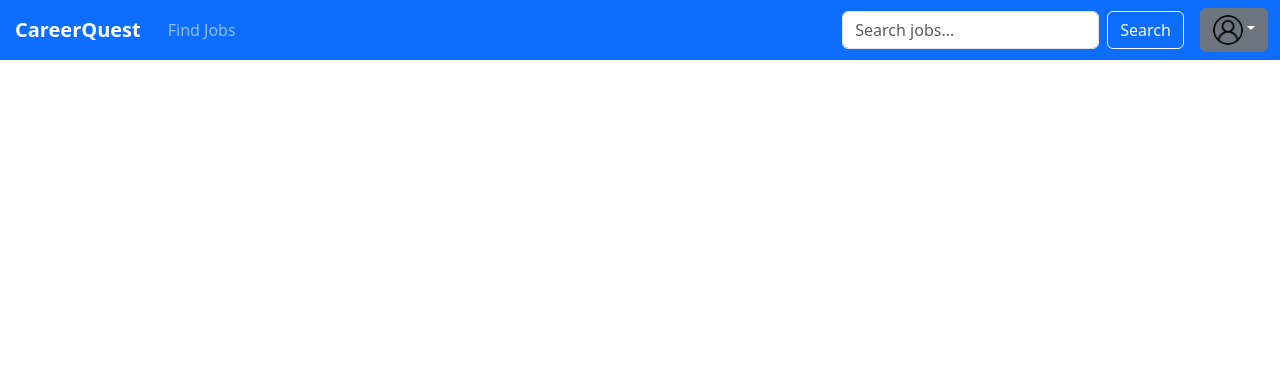
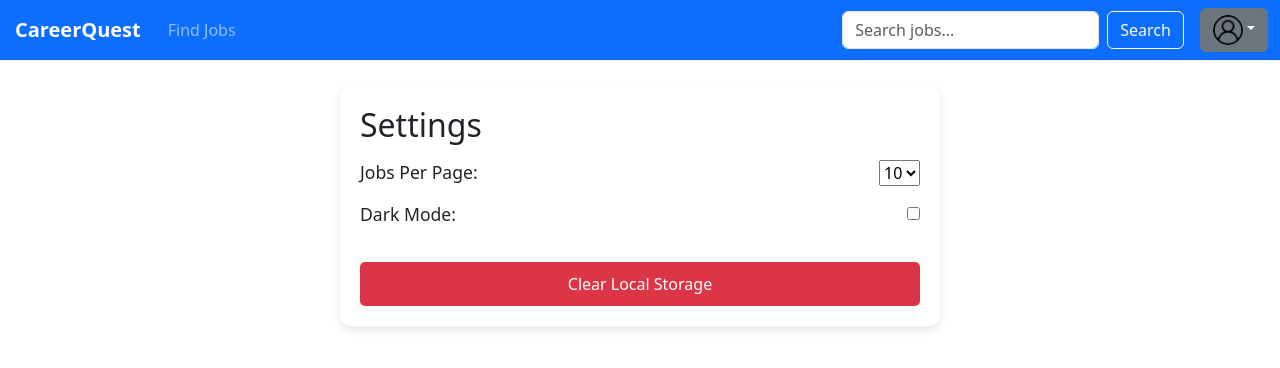
Before and after one commit to henryswain/informatics-capstone-project, a Vue app: page /Settings in a window 1280 px wide. Shown: the top 368 px of the page. Built offline with nearby package versions, Linux system fonts and the light colour scheme.

Commit message:
Added local settings and saved jobs functionality

```diff
--- a/src/App.vue
+++ b/src/App.vue
@@ -42,7 +42,7 @@
           <ul class="dropdown-menu dropdown-menu-end">
             <li><router-link class="dropdown-item" to="/profile">Profile</router-link></li>
             <li><router-link class="dropdown-item" to="/savedJobs">Saved Jobs</router-link></li>
-            <li><router-link class="dropdown-item" to="/settings">Settings</router-link></li>
+            <li><router-link class="dropdown-item" to="/Settings">Settings</router-link></li>
             <li><hr class="dropdown-divider" /></li>
             <li><router-link class="dropdown-item" to="/login">Login</router-link></li>
             <li><router-link class="dropdown-item" to="/register">Register</router-link></li>
--- a/src/pages/FindJobs.vue
+++ b/src/pages/FindJobs.vue
@@ -1,86 +1,129 @@
 <template>
   <div class="find-jobs-page">
-    <div v-for="item of items">
-      <div class="card mb-3"><h5 class="card-header">{{ item["Civil Service Title"] }}</h5>
+    <div v-for="item of paginatedItems" :key="item['Job ID']">
+      <div class="card mb-3">
+        <h5 class="card-header">{{ item["Civil Service Title"] }}</h5>
         <div class="card-body">
           <div v-if='item["Salary Frequency"] == "Hourly" && item["Full-Time/Part-Time indicator"] == "F"'>
-            <p class="card-text">{{item["Salary Range From"]}} - {{item["Salary Range From"]}}/hr &#8226 Full-time</p>
+            <p class="card-text">{{ item["Salary Range From"] }} - {{ item["Salary Range From"] }}/hr • Full-time</p>
           </div>
           <div v-else-if='item["Salary Frequency"] == "Hourly" && item["Full-Time/Part-Time indicator"] == "P"'>
-            <p class="card-text">{{item["Salary Range From"]}} - {{item["Salary Range From"]}}/hr &#8226 Part-time</p>
+            <p class="card-text">{{ item["Salary Range From"] }} - {{ item["Salary Range From"] }}/hr • Part-time</p>
           </div>
           <div v-else-if='item["Salary Frequency"] == "Annual" && item["Full-Time/Part-Time indicator"] == "F"'>
-            <p class="card-text">{{item["Salary Range From"]}} - {{item["Salary Range From"]}}/yr &#8226 Full-time</p>
+            <p class="card-text">{{ item["Salary Range From"] }} - {{ item["Salary Range From"] }}/yr • Full-time</p>
           </div>
           <div v-else-if='item["Salary Frequency"] == "Annual" && item["Full-Time/Part-Time indicator"] == "P"'>
-            <p class="card-text">{{item["Salary Range From"]}} - {{item["Salary Range From"]}}/yr &#8226 Part-time</p>
+            <p class="card-text">{{ item["Salary Range From"] }} - {{ item["Salary Range From"] }}/yr • Part-time</p>
           </div>
-          <p class="card-text">Location: {{item["Work Location"]}}</p>
+          <p class="card-text">Location: {{ item["Work Location"] }}</p>
+
+          <!-- Action Buttons -->
+          <div class="btn-group">
             <button type="button" class="btn btn-primary" data-bs-toggle="modal" :id='`button_${item["Job ID"]}`' :data-bs-target='`#modal_${item["Job ID"]}`'>
               Learn More
             </button>
+            <button type="button" class="btn btn-success ms-2" @click="saveJob(item)">
+              {{ isJobSaved(item["Job ID"]) ? "Saved" : "Save Job" }}
+            </button>
+          </div>
 
           <!-- Modal -->
           <div class="modal fade" :id='`modal_${item["Job ID"]}`' tabindex="-1" aria-labelledby="more information" aria-hidden="true">
             <div class="modal-dialog">
               <div class="modal-content">
                 <div class="modal-header">
-                  <h1 class="modal-title fs-5" id="exampleModalLabel">{{ item["Civil Service Title"] }}</h1>
+                  <h1 class="modal-title fs-5">{{ item["Civil Service Title"] }}</h1>
                   <button type="button" class="btn-close" data-bs-dismiss="modal" aria-label="Close"></button>
                 </div>
                 <div class="modal-body">
                   <h5>Job Description</h5>
-                  <p>{{item["Job Description"]}}</p>
+                  <p>{{ item["Job Description"] }}</p>
                   <h5>Basic Qual Requirements</h5>
-                  <p>{{item["Minimum Qual Requirements"]}}</p>
+                  <p>{{ item["Minimum Qual Requirements"] }}</p>
                   <h5>Preferred Skills</h5>
                   <p>{{ item["Preferred Skills"] }}</p>
                   <h5>To Apply</h5>
                   <p>{{ item["To Apply"] }}</p>
-
                 </div>
                 <div class="modal-footer">
                   <button type="button" class="btn btn-secondary" data-bs-dismiss="modal">Close</button>
                 </div>
               </div>
             </div>
-        </div></div>
           </div>
+
+        </div>
+      </div>
+    </div>
+
+    <!-- Pagination -->
+    <div class="pagination-controls">
+      <button class="btn btn-secondary" @click="prevPage" :disabled="currentPage === 1">Previous</button>
+      <span>Page {{ currentPage }}</span>
+      <button class="btn btn-secondary" @click="nextPage" :disabled="currentPage * itemsPerPage >= items.length">Next</button>
     </div>
   </div>
 </template>
 
 <script setup>
 import { useRoute } from 'vue-router';
-import { ref, onMounted, defineProps, watch } from 'vue';
+import { ref, onMounted, defineProps, watch, computed } from 'vue';
+
 const props = defineProps({
   query: String
-})
+});
 const route = useRoute();
-
 const jobs = ref([]);
 const query = ref(props.query);
-
-//
-
-// To this:
-watch(() => props.query, (newQueryString, oldQueryString) => {
-  if (newQueryString) {
-    fetchJobs({searchQuery: newQueryString})
-  }
-  else {
-    fetchJobs()
-  }
-});
-
-  // CLIENT SIDE
-const html = ref(null)
-
 const items = ref([]);
 
+// Load saved jobs from localStorage
+const savedJobs = ref(JSON.parse(localStorage.getItem('savedJobs')) || []);
 
+function saveJob(job) {
+  if (!isJobSaved(job["Job ID"])) {
+    savedJobs.value.push({
+      id: job["Job ID"],
+      title: job["Civil Service Title"],
+      company: job["Agency"],
+      location: job["Work Location"]
+    });
+    localStorage.setItem('savedJobs', JSON.stringify(savedJobs.value));
+  }
+}
+
+// Check if a job is already saved
+function isJobSaved(jobId) {
+  return savedJobs.value.some(job => job.id === jobId);
+}
+
+// Load settings
+const itemsPerPage = ref(10);
+const currentPage = ref(1);
+const darkMode = ref(false);
+
+const loadSettings = () => {
+  const savedSettings = localStorage.getItem('userSettings');
+  if (savedSettings) {
+    const settings = JSON.parse(savedSettings);
+    itemsPerPage.value = settings.itemsPerPage || 10;
+    darkMode.value = settings.darkMode || false;
+  }
+};
+
+// Apply dark mode
+const applyDarkMode = () => {
+  if (darkMode.value) {
+    document.body.classList.add('dark-mode');
+  } else {
+    document.body.classList.remove('dark-mode');
+  }
+};
+
+// Fetch jobs
 async function fetchJobs({ pageToken = null, searchQuery = null } = {}) {
-  items.value = []
+  items.value = [];
   const fetchData = async (url) => {
     try {
       const result = await fetch(url);
@@ -103,31 +146,73 @@ async function fetchJobs({ pageToken = null, searchQuery = null } = {}) {
     if (searchQuery) url += `&search=${searchQuery}`;
     nextPageToken = await fetchData(url);
   }
-  return
 }
 
+// Paginate
+const paginatedItems = computed(() => {
+  const start = (currentPage.value - 1) * itemsPerPage.value;
+  const end = start + itemsPerPage.value;
+  return items.value.slice(start, end);
+});
+
+const nextPage = () => {
+  if (currentPage.value * itemsPerPage.value < items.value.length) {
+    currentPage.value++;
+  }
+};
+
+const prevPage = () => {
+  if (currentPage.value > 1) {
+    currentPage.value--;
+  }
+};
+
+watch(() => props.query, (newQueryString) => {
+  if (newQueryString) {
+    fetchJobs({ searchQuery: newQueryString });
+  } else {
+    fetchJobs();
+  }
+});
+
+// Dark Mode
+watch(darkMode, applyDarkMode);
 
 onMounted(() => {
+  loadSettings();
+  applyDarkMode();
   if (props.query) {
-    fetchJobs({searchQuery: props.query});
+    fetchJobs({ searchQuery: props.query });
+  } else {
+    fetchJobs();
   }
-  else {
-    fetchJobs()
-  }
-})
-
+});
 </script>
-
 
 <style scoped>
 .find-jobs-page {
-  padding: 0rem;
+  padding: 1rem;
 }
-.job-card {
+
+.card {
   border: 1px solid #ddd;
-  padding: 0rem;
-  margin-bottom: 0rem;
   border-radius: 0.5rem;
 }
 
+.pagination-controls {
+  display: flex;
+  justify-content: center;
+  gap: 10px;
+  margin-top: 20px;
+}
+
+.dark-mode {
+  background-color: #121212;
+  color: white;
+}
+
+.dark-mode .card {
+  background: #333;
+  color: white;
+}
 </style>
--- /dev/null
+++ b/src/pages/Settings.vue
@@ -0,0 +1,111 @@
+<script setup>
+import { ref, watch, onMounted } from 'vue';
+
+// Load settings
+const loadSettings = () => {
+  const savedSettings = localStorage.getItem('userSettings');
+  return savedSettings ? JSON.parse(savedSettings) : {
+    itemsPerPage: 10,
+    darkMode: false
+  };
+};
+
+const settings = ref(loadSettings());
+
+watch(settings, (newVal) => {
+  localStorage.setItem('userSettings', JSON.stringify(newVal));
+}, { deep: true });
+
+// Apply dark mode
+const applyDarkMode = () => {
+  if (settings.value.darkMode) {
+    document.body.classList.add('dark-mode');
+  } else {
+    document.body.classList.remove('dark-mode');
+  }
+};
+
+onMounted(() => {
+  applyDarkMode();
+});
+
+watch(() => settings.value.darkMode, applyDarkMode);
+
+// Clear local storage
+const clearLocalStorage = () => {
+  localStorage.clear();
+  alert('Local storage cleared.');
+  // Reload to default
+  settings.value = { itemsPerPage: 10, darkMode: false };
+};
+</script>
+
+<template>
+  <div class="settings-container">
+    <h2>Settings</h2>
+
+    <div class="setting-group">
+      <label for="itemsPerPage">Jobs Per Page:</label>
+      <select id="itemsPerPage" v-model="settings.itemsPerPage">
+        <option v-for="num in [5, 10, 20, 50]" :key="num" :value="num">
+          {{ num }}
+        </option>
+      </select>
+    </div>
+
+    <div class="setting-group">
+      <label for="darkMode">Dark Mode:</label>
+      <input id="darkMode" type="checkbox" v-model="settings.darkMode" />
+    </div>
+
+    <button class="btn btn-danger" @click="clearLocalStorage">
+      Clear Local Storage
+    </button>
+  </div>
+</template>
+
+<style scoped>
+.settings-container {
+  max-width: 600px;
+  margin: auto;
+  padding: 20px;
+  background: #fff;
+  border-radius: 10px;
+  box-shadow: 0 4px 8px rgba(0, 0, 0, 0.1);
+}
+
+.setting-group {
+  display: flex;
+  justify-content: space-between;
+  align-items: center;
+  margin: 15px 0;
+}
+
+label {
+  font-size: 1.1em;
+}
+
+select, input[type="checkbox"] {
+  font-size: 1em;
+}
+
+.btn-danger {
+  background-color: #dc3545;
+  color: white;
+  padding: 10px;
+  border-radius: 5px;
+  border: none;
+  cursor: pointer;
+  width: 100%;
+  margin-top: 20px;
+}
+
+.dark-mode {
+  background-color: #121212;
+  color: #ffffff;
+}
+.dark-mode .settings-container {
+  background: #333;
+  color: #fff;
+}
+</style>
--- a/src/router.js
+++ b/src/router.js
@@ -5,6 +5,7 @@ import ProfilePage from './pages/ProfilePage.vue';
 import SavedJobs from './pages/SavedJobs.vue';
 import LoginPage from './pages/Login.vue';
 import RegisterPage from './pages/Register.vue';
+import Settings from './pages/Settings.vue';
 
 // eventually will add imports like a PostJob that link to './pages.Postjob.vue'
 // Will also add one for companies and career advice. But we will talk more about that
@@ -39,6 +40,11 @@ const routes = [
     path: '/register',
     name: 'Register',
     component: RegisterPage,
+  },
+  {
+    path: '/Settings',
+    name: 'Settings',
+    component: Settings,
   }
   // we can add our future routes here for the post job and comapnies
 ];
```
Also changed, not shown: src/pages/SavedJobs.vue (+48 -5 lines), weeky-reports/Team weekly report - week 5 .txt (added). Lines whose indentation alone changed are shown as unchanged.
